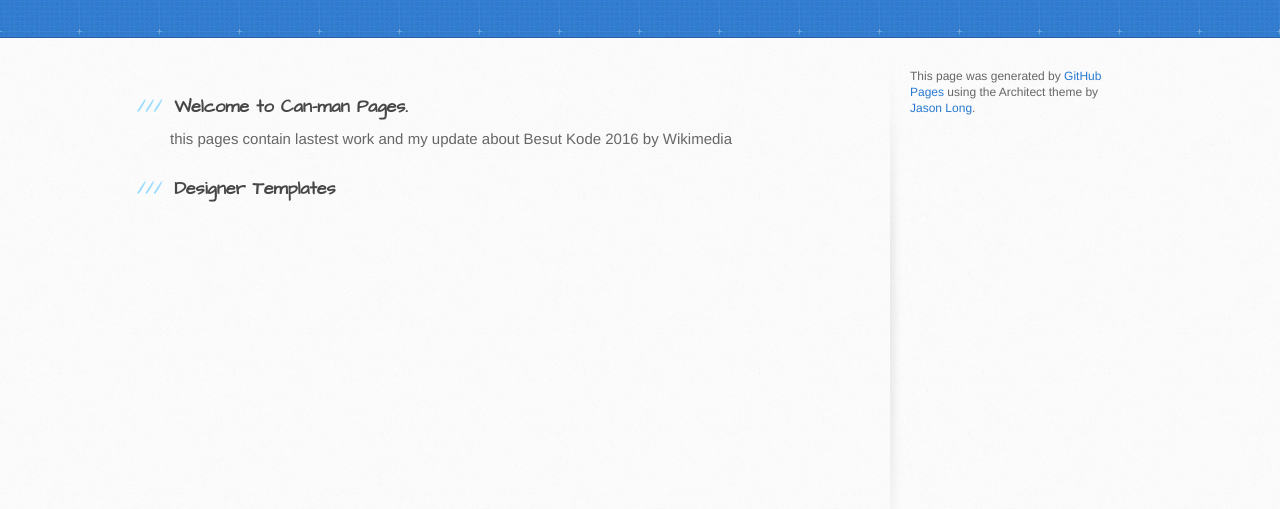
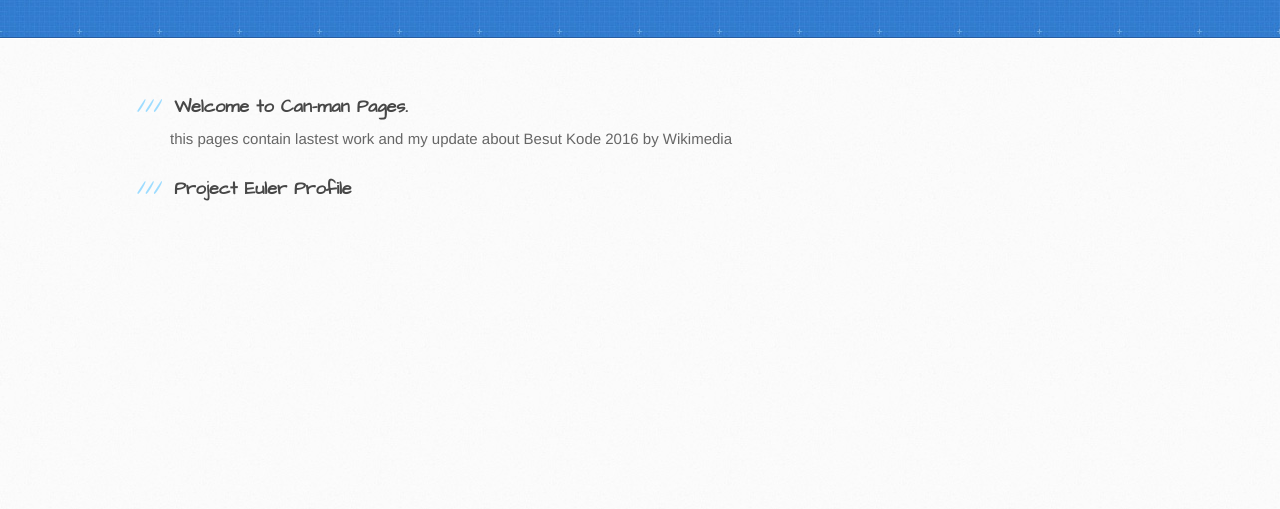
Before and after one commit to icanman/icanman.github.io, a plain HTML site: page index.html in a window 1280 px wide. Shown: the part 129-638 px from the top of the page. Drawn offline with Linux system fonts and the light colour scheme.

Commit message:
Update index.html

```diff
--- a/index.html
+++ b/index.html
@@ -34,17 +34,11 @@
 <p>this pages contain lastest work and my update about Besut Kode 2016 by Wikimedia
 
 <h3>
-<a id="designer-templates" class="anchor" href="#designer-templates" aria-hidden="true"><span aria-hidden="true" class="octicon octicon-link"></span></a>Designer Templates</h3>
+<a id="designer-templates" class="anchor" href="#designer-templates" aria-hidden="true"><span aria-hidden="true" class="octicon octicon-link"></span></a>Project Euler Profile</h3>
   </section>
 
-        <aside id="sidebar">
-
-
-          <p>This page was generated by <a href="https://pages.github.com">GitHub Pages</a> using the Architect theme by <a href="https://twitter.com/jasonlong">Jason Long</a>.</p>
-        </aside>
-      </div>
+        </div>
     </div>
-
 
   </body>
 </html>
```
